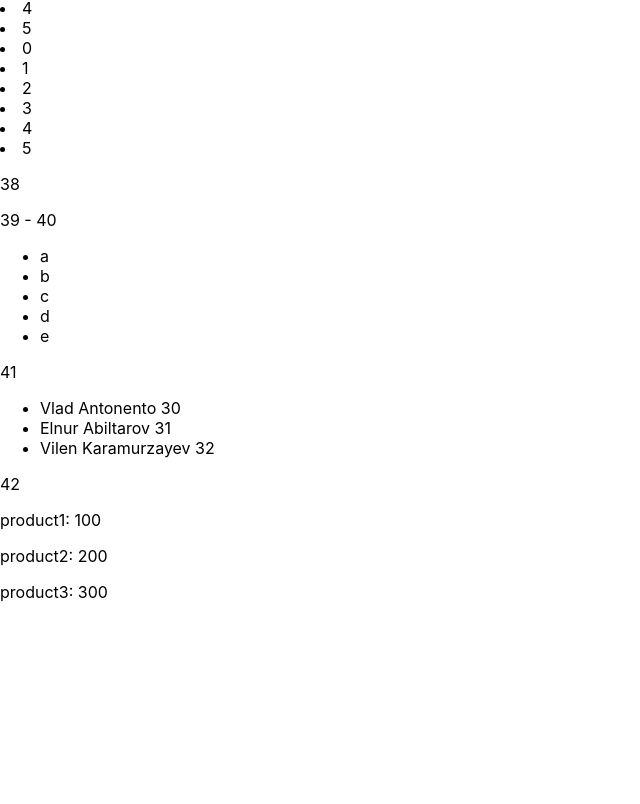
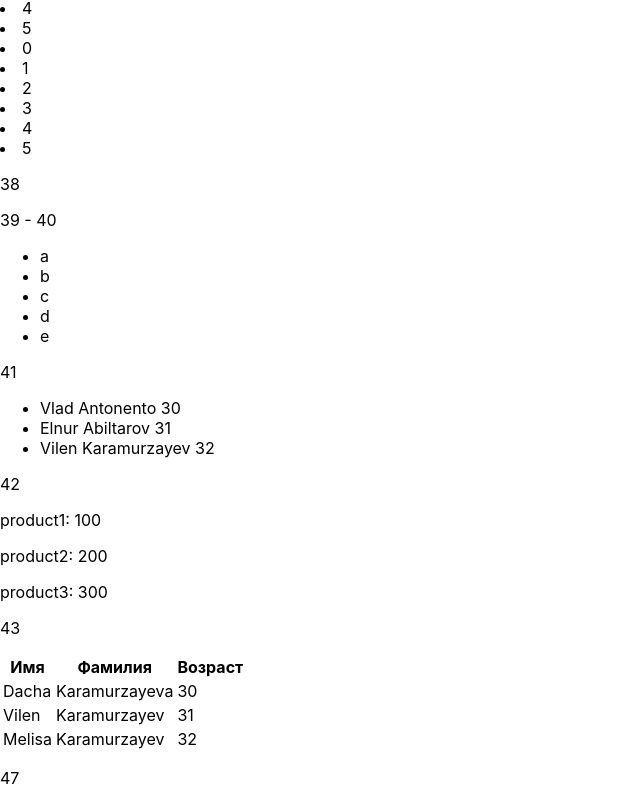
Before and after one commit to Vilen-lfk/React_tasks, a React (Create React App) app: page / in a window 1280 px wide. Shown: the part 344-1148 px from the top of the page, without its empty margins (0-640 px from the left). Before the commit the page ends 962 px from the top, so only its background shows below. Built offline with nearby package versions, Linux system fonts and the light colour scheme.

Commit message:
47 tasks

```diff
--- a/package.json
+++ b/package.json
@@ -7,6 +7,7 @@
     "react": "^18.0.0",
     "react-dom": "^18.0.0",
     "react-scripts": "5.0.1",
+    "react-uuid": "^2.0.0",
     "web-vitals": "^4.2.4"
   },
   "scripts": {
--- a/src/App1.js
+++ b/src/App1.js
@@ -71,6 +71,19 @@ function App1() {
             <span>{item.cost}</span>
         </p>
     })
+    //43
+    const use = [
+        {id: 1, name: 'Dacha', surn: 'Karamurzayeva', age: 30},
+        {id: 2, name: 'Vilen', surn: 'Karamurzayev', age: 31},
+        {id: 3, name: 'Melisa', surn: 'Karamurzayev', age: 32},
+    ]
+    const rows = use.map(function(item){
+        return <tr key = {item.id}>
+            <td>{item.name}</td>
+			<td>{item.surn}</td>
+            <td>{item.age}</td>
+        </tr>
+    })
 	return(
     <>
     <div>
@@ -101,6 +114,20 @@ function App1() {
     <ul>{prods}</ul>
     <p>42</p>
     <p>{vlad}</p>
+    <p>43</p>
+    <table>
+        <thead>
+            <tr>
+            <th>Имя</th>
+            <th>Фамилия</th>
+            <th>Возраст</th>
+            </tr>
+        </thead>
+        <tbody>
+            {rows}
+        </tbody>
+    </table>
+    <p>47</p>
     </>
     );
 }
```
Also changed, not shown: 1 other file (tests, documents, lock files or other folders).
